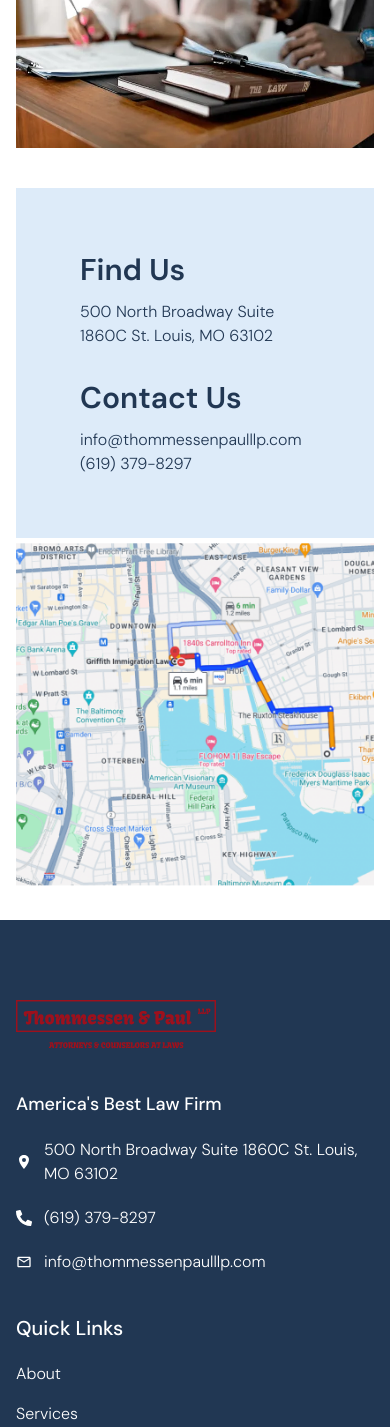
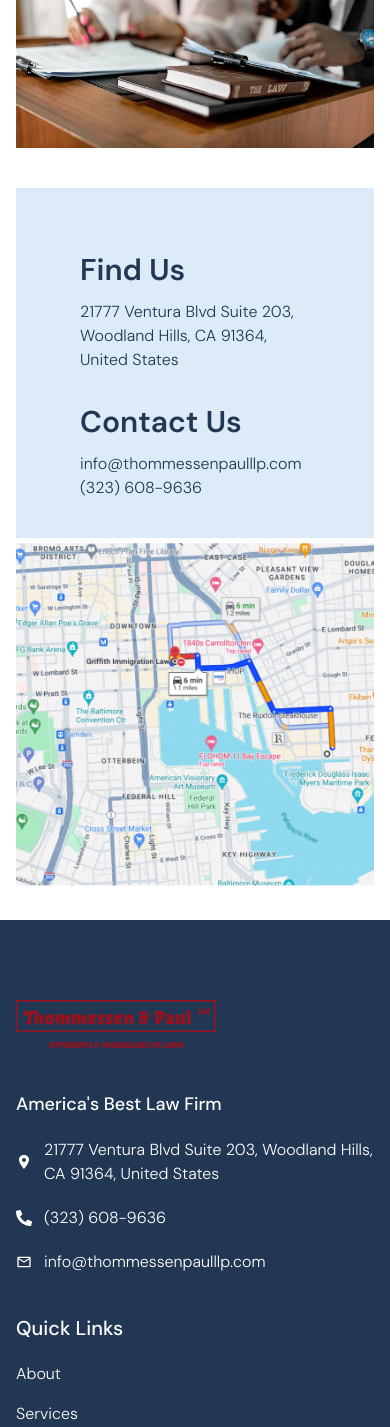
Before and after one commit to ericlauren62/law-firm, a Next.js app: page /contact in a window 390 px wide. Shown: the part 1092-2519 px from the top of the page. Built offline with nearby package versions, Linux system fonts and the light colour scheme.

Commit message:
updated law firm address and phone number

```diff
--- a/src/components/footer/Footer.tsx
+++ b/src/components/footer/Footer.tsx
@@ -18,13 +18,14 @@ export default function Footer() {
             <div>
               <IoLocationSharp />
             </div>
-            500 North Broadway Suite 1860C St. Louis, MO 63102
+            21777 Ventura Blvd Suite 203, Woodland Hills, CA 91364, United
+            States
           </div>
           <div className="flex items-center gap-x-3">
             <div>
               <FaPhoneAlt />
             </div>
-            (619) 379-8297
+            (323) 608-9636
           </div>
           <div className="flex items-center gap-x-3">
             <div>
@@ -55,7 +56,9 @@ export default function Footer() {
           </ul>
         </div>
       </div>
-      <p className="container font-medium">Copyright © 2024 Thommessen&paul.com All rights reserved.</p>
+      <p className="container font-medium">
+        Copyright © 2024 Thommessen&paul.com All rights reserved.
+      </p>
     </footer>
   );
 }
--- a/src/components/shared/ContactCard.tsx
+++ b/src/components/shared/ContactCard.tsx
@@ -7,16 +7,24 @@ export default function ContactCard() {
       <div className="bg-secondary h-[350px] p-16">
         <div className="mb-8">
           <h4 className="text-3xl font-semibold mb-3">Find Us</h4>
-          <p>500 North Broadway Suite 1860C St. Louis, MO 63102</p>
+          <p>
+            21777 Ventura Blvd Suite 203, Woodland Hills, CA 91364, United
+            States
+          </p>
         </div>
         <div>
           <h4 className="text-3xl font-semibold mb-3">Contact Us</h4>
           <p>info@thommessenpaulllp.com</p>
-          <p>(619) 379-8297</p>
+          <p>(323) 608-9636</p>
         </div>
       </div>
       <div className="w-full bg-secondary h-[350px] relative">
-        <Image src={map} alt="map" className="w-full block object-cover object-center" fill />
+        <Image
+          src={map}
+          alt="map"
+          className="w-full block object-cover object-center"
+          fill
+        />
       </div>
     </div>
   );
```
